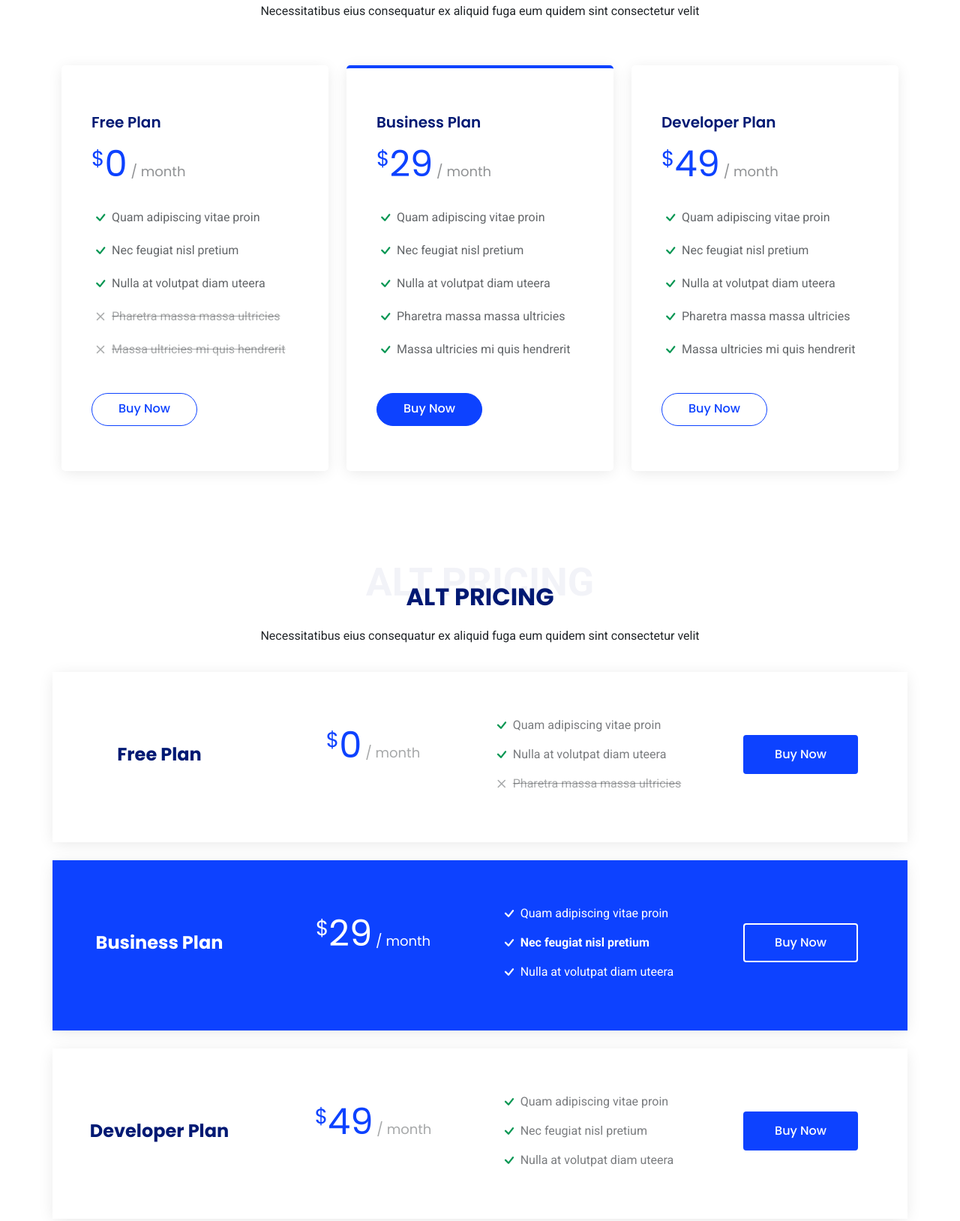
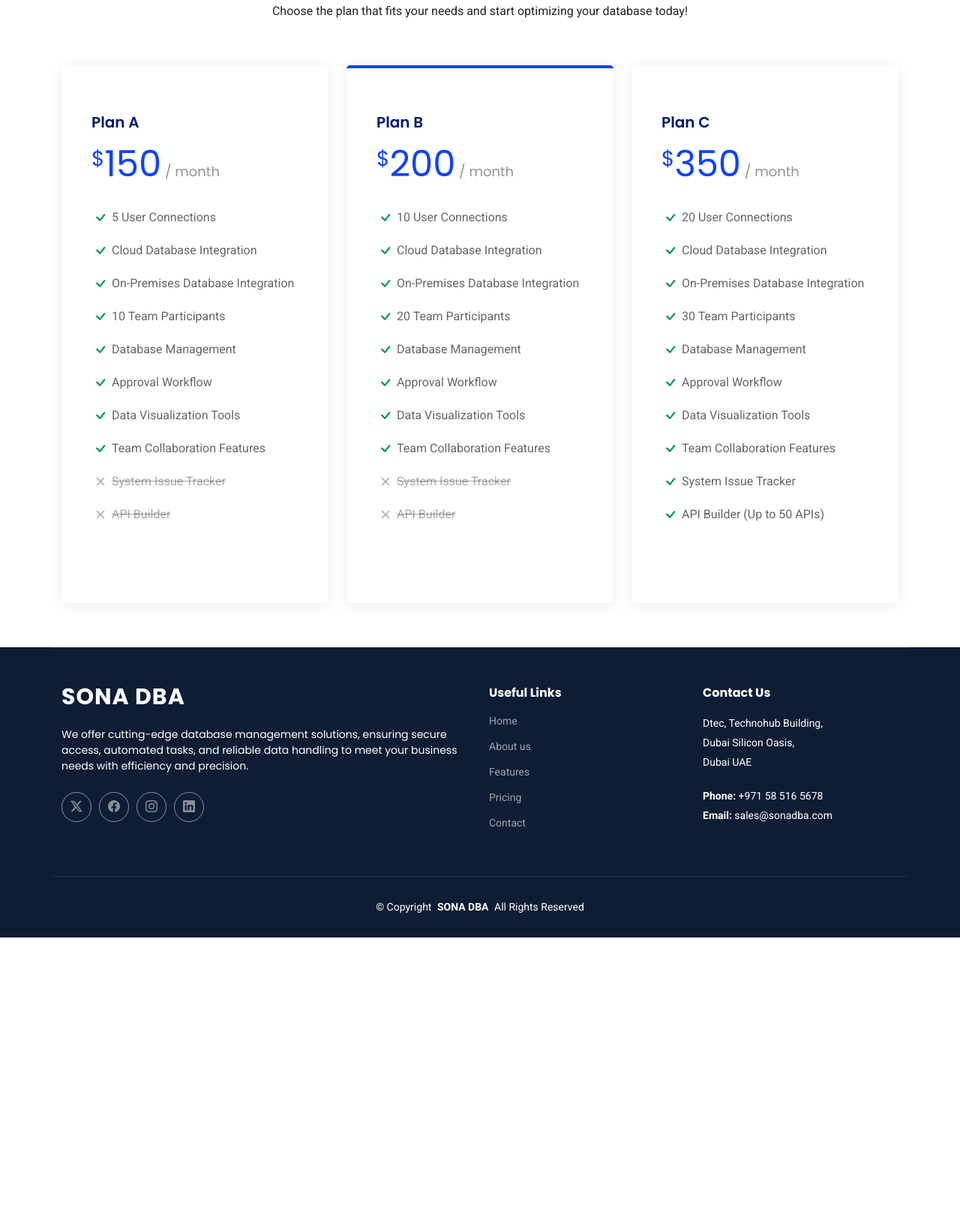
Before and after one commit to yousuf-ubaid/Sona_DBA, a plain HTML site: page pricing.html in a window 1280 px wide. Shown: the part 534-2162 px from the top of the page at 75% size. After the commit the page ends 1784 px from the top, so only its background shows below. Drawn offline with Linux system fonts and the light colour scheme.

Commit message:
New Template Push 6 - 12/09/2024

```diff
--- a/pricing.html
+++ b/pricing.html
@@ -88,7 +88,7 @@
       <div class="container section-title" data-aos="fade-up">
         <span>Pricing</span>
         <h2>Pricing</h2>
-        <p>Necessitatibus eius consequatur ex aliquid fuga eum quidem sint consectetur velit</p>
+        <p>Choose the plan that fits your needs and start optimizing your database today!</p>
       </div><!-- End Section Title -->
 
       <div class="container">
@@ -97,46 +97,61 @@
 
           <div class="col-lg-4" data-aos="zoom-in" data-aos-delay="100">
             <div class="pricing-item">
-              <h3>Free Plan</h3>
-              <h4><sup>$</sup>0<span> / month</span></h4>
+              <h3>Plan A</h3>
+              <h4><sup>$</sup>150<span> / month</span></h4>
               <ul>
-                <li><i class="bi bi-check"></i> <span>Quam adipiscing vitae proin</span></li>
-                <li><i class="bi bi-check"></i> <span>Nec feugiat nisl pretium</span></li>
-                <li><i class="bi bi-check"></i> <span>Nulla at volutpat diam uteera</span></li>
-                <li class="na"><i class="bi bi-x"></i> <span>Pharetra massa massa ultricies</span></li>
-                <li class="na"><i class="bi bi-x"></i> <span>Massa ultricies mi quis hendrerit</span></li>
+                <li><i class="bi bi-check"></i> <span>5 User Connections</span></li>
+                <li><i class="bi bi-check"></i> <span>Cloud Database Integration</span></li>
+                <li><i class="bi bi-check"></i> <span>On-Premises Database Integration</span></li>
+                <li><i class="bi bi-check"></i> <span>10 Team Participants</span></li>
+                <li><i class="bi bi-check"></i> <span>Database Management</span></li>
+                <li><i class="bi bi-check"></i> <span>Approval Workflow</span></li>
+                <li><i class="bi bi-check"></i> <span>Data Visualization Tools</span></li>
+                <li><i class="bi bi-check"></i> <span>Team Collaboration Features</span></li>
+                <li class="na"><i class="bi bi-x"></i> <span>System Issue Tracker</span></li>
+                <li class="na"><i class="bi bi-x"></i> <span>API Builder</span></li>
               </ul>
-              <a href="#" class="buy-btn">Buy Now</a>
+              <!-- <a href="#" class="buy-btn">Buy Now</a> -->
             </div>
           </div><!-- End Pricing Item -->
 
           <div class="col-lg-4" data-aos="zoom-in" data-aos-delay="200">
             <div class="pricing-item featured">
-              <h3>Business Plan</h3>
-              <h4><sup>$</sup>29<span> / month</span></h4>
+              <h3>Plan B</h3>
+              <h4><sup>$</sup>200<span> / month</span></h4>
               <ul>
-                <li><i class="bi bi-check"></i> <span>Quam adipiscing vitae proin</span></li>
-                <li><i class="bi bi-check"></i> <span>Nec feugiat nisl pretium</span></li>
-                <li><i class="bi bi-check"></i> <span>Nulla at volutpat diam uteera</span></li>
-                <li><i class="bi bi-check"></i> <span>Pharetra massa massa ultricies</span></li>
-                <li><i class="bi bi-check"></i> <span>Massa ultricies mi quis hendrerit</span></li>
+                <li><i class="bi bi-check"></i> <span>10 User Connections</span></li>
+                <li><i class="bi bi-check"></i> <span>Cloud Database Integration</span></li>
+                <li><i class="bi bi-check"></i> <span>On-Premises Database Integration</span></li>
+                <li><i class="bi bi-check"></i> <span>20 Team Participants</span></li>
+                <li><i class="bi bi-check"></i> <span>Database Management</span></li>
+                <li><i class="bi bi-check"></i> <span>Approval Workflow</span></li>
+                <li><i class="bi bi-check"></i> <span>Data Visualization Tools</span></li>
+                <li><i class="bi bi-check"></i> <span>Team Collaboration Features</span></li>
+                <li class="na"><i class="bi bi-x"></i> <span>System Issue Tracker</span></li>
+                <li class="na"><i class="bi bi-x"></i> <span>API Builder</span></li>
               </ul>
-              <a href="#" class="buy-btn">Buy Now</a>
+              <!-- <a href="#" class="buy-btn">Buy Now</a> -->
             </div>
           </div><!-- End Pricing Item -->
 
           <div class="col-lg-4" data-aos="zoom-in" data-aos-delay="300">
             <div class="pricing-item">
-              <h3>Developer Plan</h3>
-              <h4><sup>$</sup>49<span> / month</span></h4>
+              <h3>Plan C</h3>
+              <h4><sup>$</sup>350<span> / month</span></h4>
               <ul>
-                <li><i class="bi bi-check"></i> <span>Quam adipiscing vitae proin</span></li>
-                <li><i class="bi bi-check"></i> <span>Nec feugiat nisl pretium</span></li>
-                <li><i class="bi bi-check"></i> <span>Nulla at volutpat diam uteera</span></li>
-                <li><i class="bi bi-check"></i> <span>Pharetra massa massa ultricies</span></li>
-                <li><i class="bi bi-check"></i> <span>Massa ultricies mi quis hendrerit</span></li>
+                <li><i class="bi bi-check"></i> <span>20 User Connections</span></li>
+                <li><i class="bi bi-check"></i> <span>Cloud Database Integration</span></li>
+                <li><i class="bi bi-check"></i> <span>On-Premises Database Integration</span></li>
+                <li><i class="bi bi-check"></i> <span>30 Team Participants</span></li>
+                <li><i class="bi bi-check"></i> <span>Database Management</span></li>
+                <li><i class="bi bi-check"></i> <span>Approval Workflow</span></li>
+                <li><i class="bi bi-check"></i> <span>Data Visualization Tools</span></li>
+                <li><i class="bi bi-check"></i> <span>Team Collaboration Features</span></li>
+                <li><i class="bi bi-check"></i> <span></span>System Issue Tracker</li>
+                <li><i class="bi bi-check"></i> <span>API Builder (Up to 50 APIs)</span></li>
               </ul>
-              <a href="#" class="buy-btn">Buy Now</a>
+              <!-- <a href="#" class="buy-btn">Buy Now</a> -->
             </div>
           </div><!-- End Pricing Item -->
 
@@ -145,79 +160,6 @@
       </div>
 
     </section><!-- /Pricing Section -->
-
-    <!-- Alt Pricing Section -->
-    <section id="alt-pricing" class="alt-pricing section">
-
-      <!-- Section Title -->
-      <div class="container section-title" data-aos="fade-up">
-        <span>Alt Pricing<br></span>
-        <h2>Alt Pricing</h2>
-        <p>Necessitatibus eius consequatur ex aliquid fuga eum quidem sint consectetur velit</p>
-      </div><!-- End Section Title -->
-
-      <div class="container">
-
-        <div class="row gy-4 pricing-item" data-aos="fade-up" data-aos-delay="100">
-          <div class="col-lg-3 d-flex align-items-center justify-content-center">
-            <h3>Free Plan</h3>
-          </div>
-          <div class="col-lg-3 d-flex align-items-center justify-content-center">
-            <h4><sup>$</sup>0<span> / month</span></h4>
-          </div>
-          <div class="col-lg-3 d-flex align-items-center justify-content-center">
-            <ul>
-              <li><i class="bi bi-check"></i> <span>Quam adipiscing vitae proin</span></li>
-              <li><i class="bi bi-check"></i> <span>Nulla at volutpat diam uteera</span></li>
-              <li class="na"><i class="bi bi-x"></i> <span>Pharetra massa massa ultricies</span></li>
-            </ul>
-          </div>
-          <div class="col-lg-3 d-flex align-items-center justify-content-center">
-            <div class="text-center"><a href="#" class="buy-btn">Buy Now</a></div>
-          </div>
-        </div><!-- End Pricing Item -->
-
-        <div class="row gy-4 pricing-item featured mt-4" data-aos="fade-up" data-aos-delay="200">
-          <div class="col-lg-3 d-flex align-items-center justify-content-center">
-            <h3>Business Plan</h3>
-          </div>
-          <div class="col-lg-3 d-flex align-items-center justify-content-center">
-            <h4><sup>$</sup>29<span> / month</span></h4>
-          </div>
-          <div class="col-lg-3 d-flex align-items-center justify-content-center">
-            <ul>
-              <li><i class="bi bi-check"></i> <span>Quam adipiscing vitae proin</span></li>
-              <li><i class="bi bi-check"></i> <strong>Nec feugiat nisl pretium</strong></li>
-              <li><i class="bi bi-check"></i> <span>Nulla at volutpat diam uteera</span></li>
-            </ul>
-          </div>
-          <div class="col-lg-3 d-flex align-items-center justify-content-center">
-            <div class="text-center"><a href="#" class="buy-btn">Buy Now</a></div>
-          </div>
-        </div><!-- End Pricing Item -->
-
-        <div class="row gy-4 pricing-item mt-4" data-aos="fade-up" data-aos-delay="300">
-          <div class="col-lg-3 d-flex align-items-center justify-content-center">
-            <h3>Developer Plan</h3>
-          </div>
-          <div class="col-lg-3 d-flex align-items-center justify-content-center">
-            <h4><sup>$</sup>49<span> / month</span></h4>
-          </div>
-          <div class="col-lg-3 d-flex align-items-center justify-content-center">
-            <ul>
-              <li><i class="bi bi-check"></i> <span>Quam adipiscing vitae proin</span></li>
-              <li><i class="bi bi-check"></i> <span>Nec feugiat nisl pretium</span></li>
-              <li><i class="bi bi-check"></i> <span>Nulla at volutpat diam uteera</span></li>
-            </ul>
-          </div>
-          <div class="col-lg-3 d-flex align-items-center justify-content-center">
-            <div class="text-center"><a href="#" class="buy-btn">Buy Now</a></div>
-          </div>
-        </div><!-- End Pricing Item -->
-
-      </div>
-
-    </section><!-- /Alt Pricing Section -->
 
   </main>
 
@@ -263,11 +205,11 @@
 
         <div class="col-lg-3 col-md-12 footer-contact text-center text-md-start">
           <h4>Contact Us</h4>
-          <p>A108 Adam Street</p>
-          <p>New York, NY 535022</p>
-          <p>United States</p>
-          <p class="mt-4"><strong>Phone:</strong> <span>+1 5589 55488 55</span></p>
-          <p><strong>Email:</strong> <span>info@example.com</span></p>
+          <p>Dtec, Technohub Building,</p>
+          <p>Dubai Silicon Oasis,</p>
+          <p>Dubai UAE</p>
+          <p class="mt-4"><strong>Phone:</strong> <span>+971 58 516 5678</span></p>
+          <p><strong>Email:</strong> <span>sales@sonadba.com</span></p>
         </div>
 
       </div>
```
Also changed, not shown: about.html (+14 -20 lines), contact.html (+9 -9 lines), features.html (+5 -5 lines), get-a-quote.html (+8 -8 lines), index.html (+56 -47 lines), service-details.html (+5 -5 lines), starter-page.html (+5 -6 lines), 1 other file.
